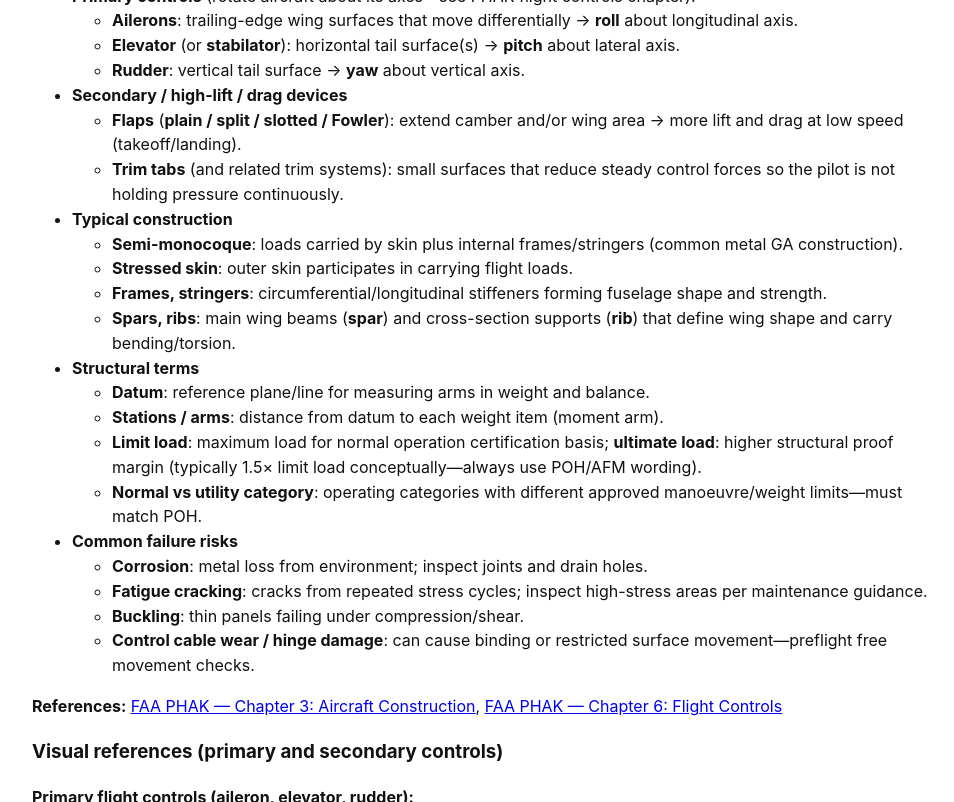
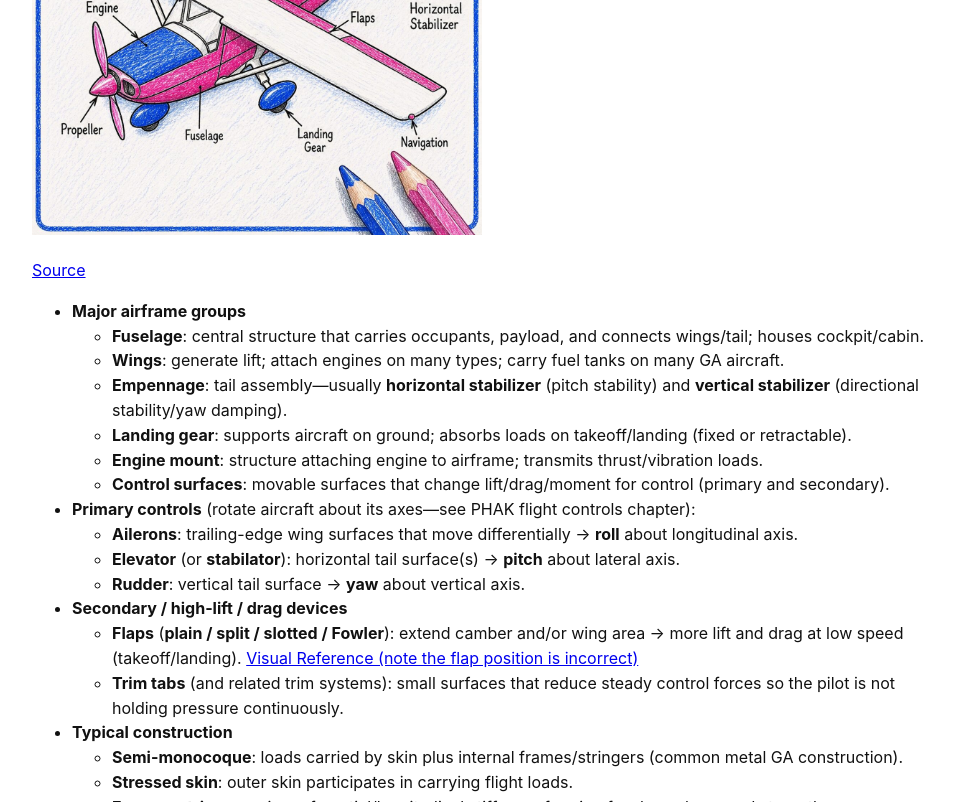
Before and after one commit to shivanraptor/pilot-ppl-notes, a Jekyll site: the page built from ch2_aircraft_general_knowledge_agk.md, in a window 1280 px wide and 900 px high, scrolled down 764 px, cut to the strip 0-802 px from the top of the window. Shown: the whole strip, without its empty margins (158-1112 px from the left). Built offline with Jekyll 4.4.1, drawn with Linux system fonts in a browser that asks for light colours; some of the changed text lies outside the part shown.

Commit message:
Updated Chapter 2 & 6 content

```diff
--- a/ch2_aircraft_general_knowledge_agk.md
+++ b/ch2_aircraft_general_knowledge_agk.md
@@ -20,6 +20,10 @@
 
 ## 2.1 Airframe, Structure, and Flight Controls
 
+<img src="images/ch2/plane_structure.jpg" alt="Aircraft Structure" style="width: 50%" />
+
+[Source](https://www.instagram.com/p/DXnrjAllrrW/?img_index=2)
+
 - **Major airframe groups**
   - **Fuselage**: central structure that carries occupants, payload, and connects wings/tail; houses cockpit/cabin.
   - **Wings**: generate lift; attach engines on many types; carry fuel tanks on many GA aircraft.
@@ -34,7 +38,7 @@
   - **Rudder**: vertical tail surface → **yaw** about vertical axis.
 
 - **Secondary / high-lift / drag devices**
-  - **Flaps** (**plain / split / slotted / Fowler**): extend camber and/or wing area → more lift and drag at low speed (takeoff/landing).
+  - **Flaps** (**plain / split / slotted / Fowler**): extend camber and/or wing area → more lift and drag at low speed (takeoff/landing). [Visual Reference (note the flap position is incorrect)](https://www.instagram.com/p/DXaS6phDgEk/?img_index=2)
   - **Trim tabs** (and related trim systems): small surfaces that reduce steady control forces so the pilot is not holding pressure continuously.
 
 - **Typical construction**
@@ -67,7 +71,7 @@
 
 **Secondary/high-lift and drag devices on wing (flaps, slats, spoilers, etc.):**
 
-![Wing control surfaces and high-lift devices](https://commons.wikimedia.org/wiki/Special:FilePath/Control_surfaces_at_the_wing_of_a_plane.svg)
+<img src="https://commons.wikimedia.org/wiki/Special:FilePath/Control_surfaces_at_the_wing_of_a_plane.svg" alt="Wing control surfaces and high-lift devices" style="width: 50%" />
 
 Source page: [Wikimedia Commons - Control surfaces at the wing of a plane.svg](https://commons.wikimedia.org/wiki/File:Control_surfaces_at_the_wing_of_a_plane.svg)
 
@@ -250,7 +254,11 @@
 - **Glass cockpit (modern displays)**
   - **ADC (air data computer)**: computes pressure altitude, airspeed, vertical speed from pitot-static sensors.
   - **AHRS**: attitude/heading reference system replacing mechanical gyro cluster on many installations.
-  - **PFD / MFD**: integrated displays—know **reversionary mode** and backup instruments per POH.
+  - **PFD / MFD**: integrated displays—know **reversionary mode** and backup instruments per POH.<br />&nbsp;<br />
+  <b>Airbus A320 PFD as Example</b><br />
+  <img src="images/ch2/a320_fma1.webp" alt="PFD 1" style="width: 40%" /> <img src="images/ch2/a320_fma2.webp" alt="PFD 2" style="width: 40%" /><br />
+  <img src="images/ch2/a320_fma3.webp" alt="PFD 3" style="width: 40%" /> <img src="images/ch2/a320_fma4.webp" alt="PFD 4" style="width: 40%" /><br />
+  [Source](https://www.instagram.com/p/DX6loT-jGQZ/)
 
 **References:** [FAA PHAK — Chapter 8: Flight Instruments](https://www.faa.gov/regulationspolicies/handbooksmanuals/aviation/phak/chapter-8-flight-instruments)
 
@@ -292,7 +300,7 @@
 
 **Figure (pitot / static pressure concepts):** [Wikimedia Commons — Pitot tube types](https://commons.wikimedia.org/wiki/File:Pitot_tube_types.svg)
 
-![Pitot, static, and pitot-static tubes (schematic)](https://commons.wikimedia.org/wiki/Special:FilePath/Pitot_tube_types.svg)
+<img src="https://commons.wikimedia.org/wiki/Special:FilePath/Pitot_tube_types.svg" alt="Pitot, static, and pitot-static tubes (schematic)" style="width: 50%" />
 
 ---
 
@@ -398,7 +406,7 @@
 
 **Multi-engine (awareness for theory):** **VMC / Vmca** is minimum control speed with one engine inoperative—primarily multi-engine training; your POH if applicable.
 
-### ASI color bands (typical light aircraft—confirm against your POH figure)
+### Air Speed Indicator (ASI) color bands
 
 | Arc / mark | Typical meaning |
 | --- | --- |
```
Also changed, not shown: ch6_navigation.md (+2 -2 lines), images/ch2/a320_fma1.webp (added), images/ch2/a320_fma2.webp (added), images/ch2/a320_fma3.webp (added), images/ch2/a320_fma4.webp (added), images/ch2/plane_structure.jpg (added).
